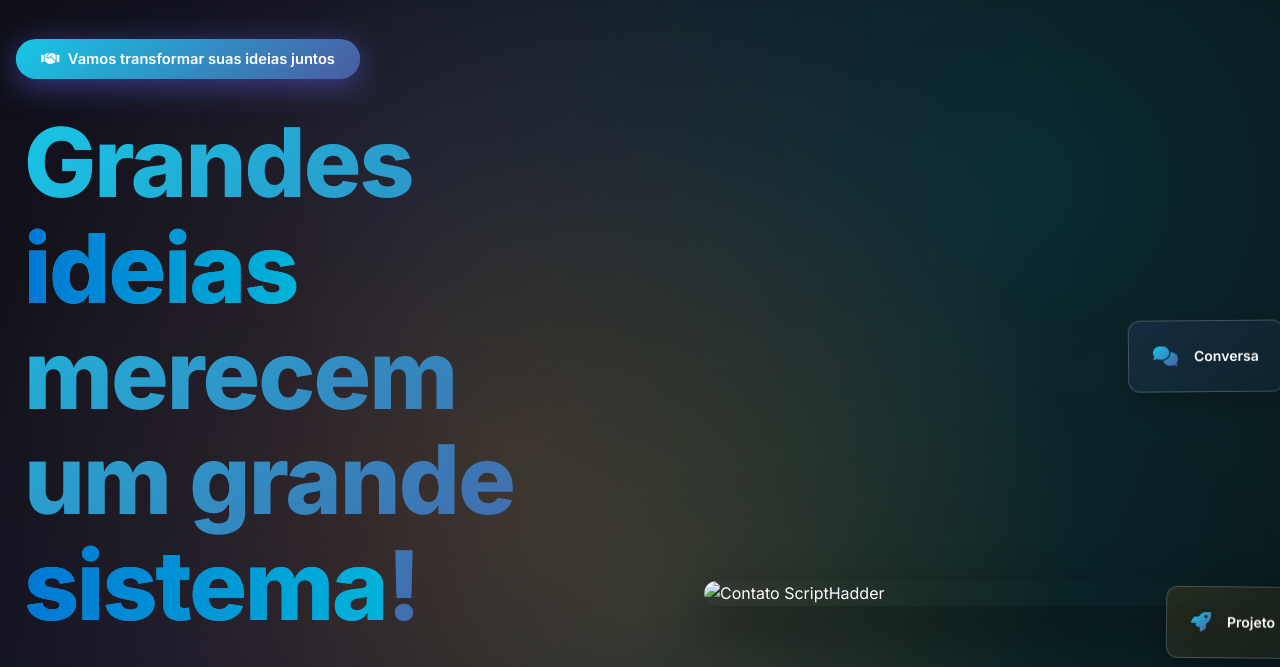
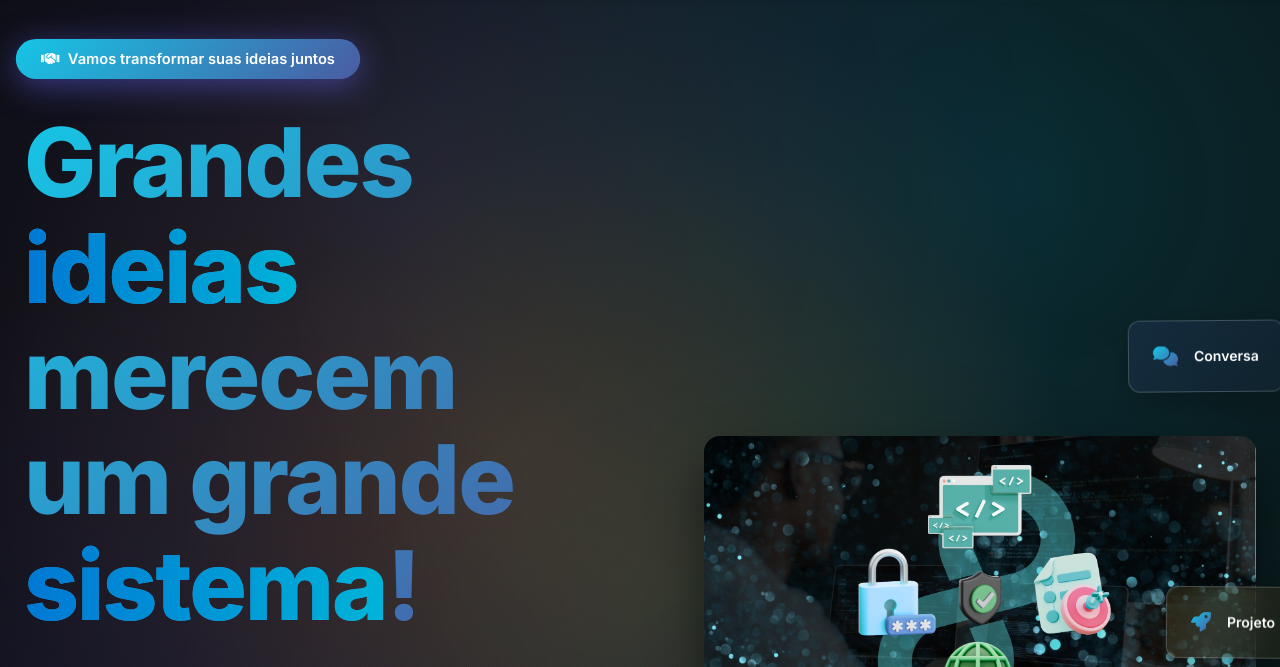
Before and after one commit to ScriptHadder/plataforma_atualizada, a plain HTML site: page contato.html in a window 1280 px wide. Shown: the part 88-755 px from the top of the page. Drawn offline with nearby package versions, Linux system fonts and the light colour scheme.

Commit message:
Ajuste no link do wallpaper de contato

```diff
--- a/contato.html
+++ b/contato.html
@@ -178,7 +178,7 @@
 
                 <div class="hero-visual">
                     <div class="hero-image-container">
-                        <img src="src/img/Walpeper/Contato.jpg" alt="Contato ScriptHadder" class="hero-image"/>
+                        <img src="src/img/Wallpaper/Contato.jpg" alt="Contato ScriptHadder" class="hero-image"/>
                         <div class="floating-elements">
                             <div class="floating-card card-1">
                                 <i class="fas fa-comments"></i>
```
